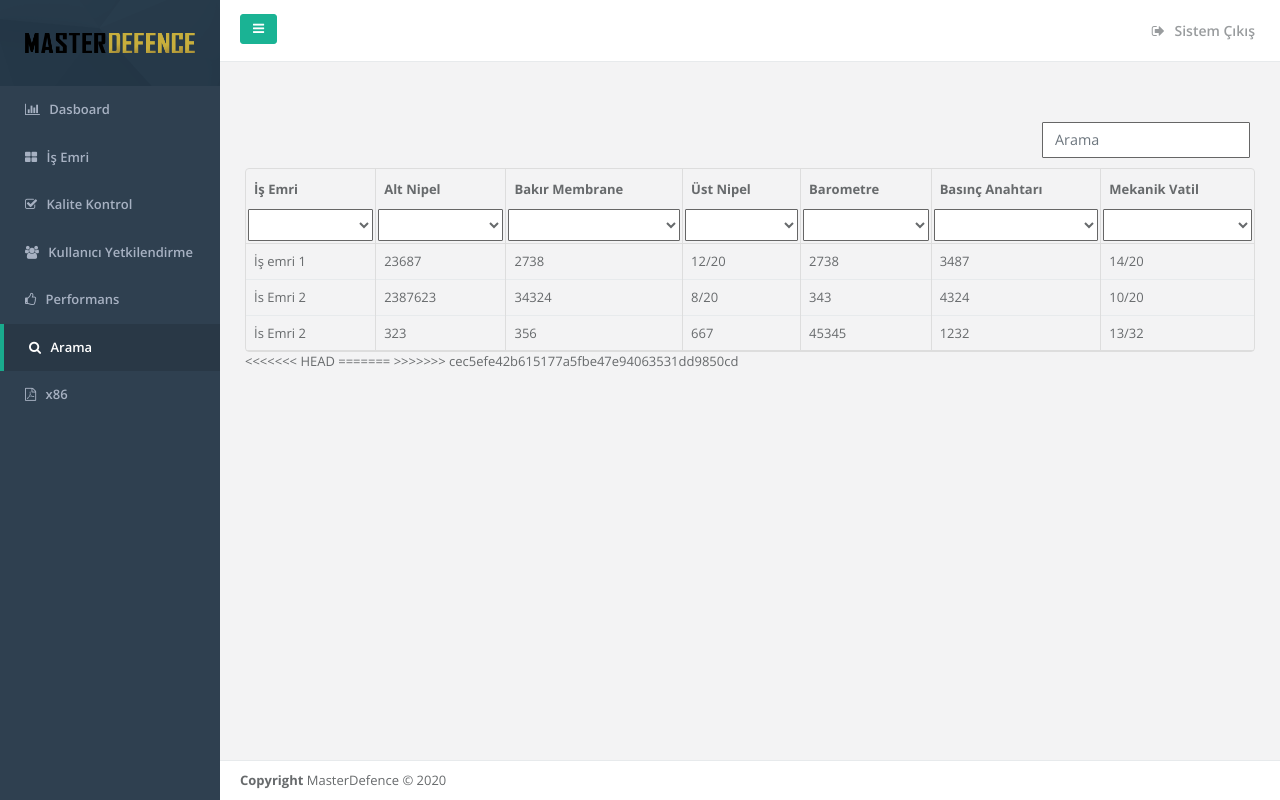
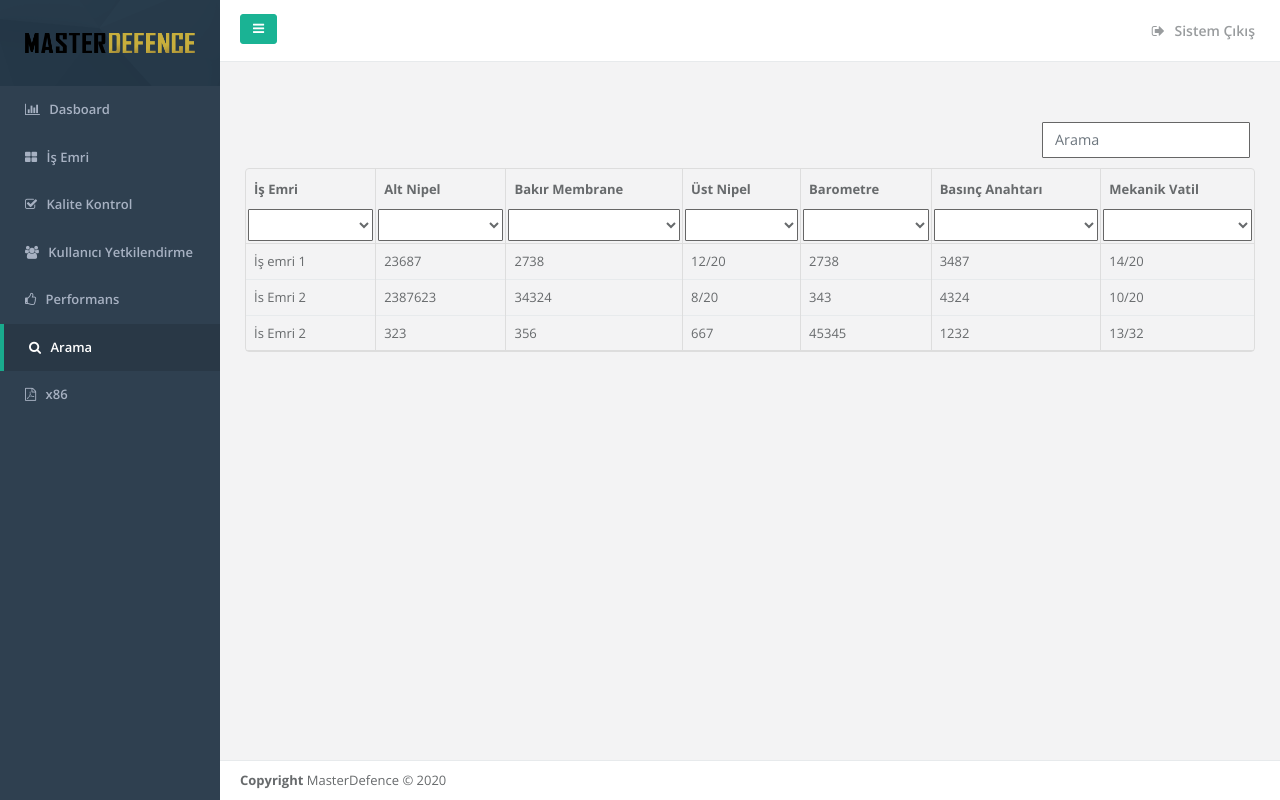
Before and after one commit to erelbi/ysib, a Django app: page /arama in a window 1280 px wide. Run offline with Django 3.2, Linux system fonts and the light colour scheme; a user stored in the database is signed in; some libraries are stand-ins or nearby versions.

Commit message:
switch sayfasi

```diff
--- a/ysib/base/templates/arama.html
+++ b/ysib/base/templates/arama.html
@@ -58,10 +58,7 @@
 
 </tbody>
 </table>
-<<<<<<< HEAD
 
-=======
->>>>>>> cec5efe42b615177a5fbe47e94063531dd9850cd
 {% endblock %}
 {% block script %}
 <script src="{% static 'js/bootstrap-tables.js' %}"></script>
--- a/ysib/base/templates/giris-kalite-kontrol.html
+++ b/ysib/base/templates/giris-kalite-kontrol.html
@@ -180,9 +180,9 @@
         <hr>
         <div class="col-md-2 mx-auto"><button type="button" class="btn btn-success btn-lg btn-block">KAYDET</button></div>
       </div>
-      <div>b</div>
       <div>c</div>
       <div>d</div>
+      <div>s</div>
       <div>f</div>
     </div><!-- //tab-content -->
 
```
